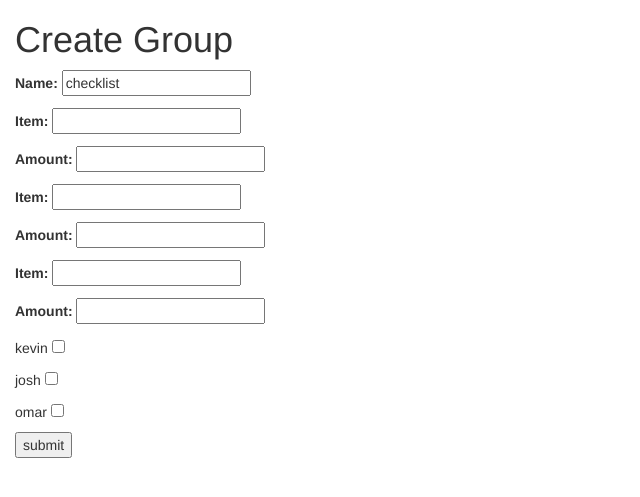
After one commit to omar-jandali/Split, a Django app: page /groups/1/1/create_bundle/ in a window 1280 px wide. The commit adds this page. Shown: the top 497 px of the page, without its empty margins (0-640 px from the left). Run offline with Django 3.2, Linux system fonts and the light colour scheme; a user stored in the database is signed in; data comes from the database, SQL or seed files in the repository; both versions use the stored data as it was after the commit; parts of the project's set-up code (start-up, migrations or seed data) failed here and were passed over; some libraries are stand-ins or nearby versions.

Commit message:
Commit: Bundles Created
Explain:
I have added the bundels function to the groups. THis allows a user to create a group of expenses that need to be paid into one simple transaction and transfer. You enter each item and its amount. THe amounts will be split abnd added up into a singel amount that each person will owe. It will be verified and transfered like a normal expense. I also ever so slightly restructured the settings page and users views.py file

```diff
--- a/split/groups/forms.py
+++ b/split/groups/forms.py
@@ -32,3 +32,15 @@ class IndividualExpenseForm(forms.ModelForm):
     class Meta:
         model = Expense
         fields = ['amount', 'description']
+
+# the form to create a checklist
+class CreateBundleForm(forms.ModelForm):
+    item1 = forms.CharField(max_length=50, label='Item')
+    item2 = forms.CharField(max_length=50, label='Item')
+    item3 = forms.CharField(max_length=50, label='Item')
+    amount1 = forms.DecimalField(decimal_places=2, max_digits=9, label='Amount')
+    amount2 = forms.DecimalField(decimal_places=2, max_digits=9, label='Amount')
+    amount3 = forms.DecimalField(decimal_places=2, max_digits=9, label='Amount')
+    class Meta:
+        model = Bundle
+        fields = ['name', 'item1', 'amount1', 'item2', 'amount2', 'item3', 'amount3']
--- a/split/groups/models.py
+++ b/split/groups/models.py
@@ -33,3 +33,24 @@ class Expense(models.Model):
     # reference is assigned for single transaction for tracking purposes
     created_by = models.CharField(max_length = 200, default = 'username', null=True)
     created = models.DateTimeField(auto_now_add=True)
+
+# Checklist stores the overall infomraiton about each Checklist
+class Bundle(models.Model):
+    user = models.ForeignKey(User, on_delete=models.CASCADE)
+    group = models.ForeignKey(Group, on_delete=models.CASCADE)
+    name = models.CharField(max_length=100, default='checklist')
+    # total amount required from each person
+    total = models.DecimalField(decimal_places=2, max_digits=9, default=0)
+    # reference number
+    reference = models.IntegerField(default=0)
+    created = models.DateTimeField(auto_now_add=True)
+
+# Item saves all of the individal items that make a Checklist
+# 1 set of items for a checklist shared by everyone
+class Item(models.Model):
+    group = models.ForeignKey(Group, on_delete=models.CASCADE)
+    item = models.CharField(max_length=100, default='item')
+    amount = models.DecimalField(decimal_places=2, max_digits=9, default=0)
+    # reference number
+    reference = models.IntegerField(default=0)
+    created = models.DateTimeField(auto_now_add=True)
--- /dev/null
+++ b/split/groups/templates/groups/create_bundle.html
@@ -0,0 +1,18 @@
+{% extends "general/base.html" %}
+
+{% block standard %}
+    <h1>Create Group</h1>
+    <p>{{ message }}</p>
+    <form method="POST">
+        {% csrf_token %}
+        {{ form.as_p }}
+        {% for member in members %}
+          <p>
+            {{ member.user.username }}
+            <input type="checkbox" name="{{member.user.username}}" value="{{member.user.username}}">
+          </p>
+        {% endfor %}
+        <input type="submit" name="submit" value="submit">
+    </form>
+
+{% endblock %}
--- a/split/groups/urls.py
+++ b/split/groups/urls.py
@@ -8,6 +8,8 @@ urlpatterns = [
         views.group_home, name='group_home'),
     url(r'^(?P<groupid>[0-9]+)/(?P<groupname>[\w+-]+)/create_expense/$',
         views.create_expense, name='create_expense'),
+    url(r'^(?P<groupid>[0-9]+)/(?P<groupname>[\w+-]+)/create_bundle/$',
+        views.create_bundle, name='create_bundle'),
     url(r'^(?P<expensename>[\w+-]+)/(?P<reference>[0-9]+)/even_expense/$',
         views.even_expense, name='even_expense'),
     url(r'^(?P<expensename>[\w+-]+)/(?P<reference>[0-9]+)/individual_expense/$',
--- a/split/groups/views.py
+++ b/split/groups/views.py
@@ -47,13 +47,19 @@ def group_home(request, groupid, groupname):
         return redirect('groups')
     # grab the group members
     members = Member.objects.filter(group = group).all()
+    expenses = Expense.objects.filter(group = group).all()
+    # list of bundles
+    bundles = Bundle.objects.filter(group = group).all()
+    # list of budle items
+    items = Item.objects.filter(group = group).all()
     # everything passed to html template
-    expenses = Expense.objects.filter(group = group).all()
     parameters = {
         'name':name,
         'group':group,
         'members':members,
         'expenses':expenses,
+        'bundles':bundles,
+        'items':items,
     }
     return render(request, 'groups/group_home.html', parameters)
 
@@ -317,6 +323,80 @@ def individual_expense(request, expensename, reference):
         # render the html template
         return render(request, 'groups/individual_expense.html', parameters)
 
+# ensure that someone is logged in
+@login_required
+# creating bundle items
+def create_bundle(request, groupid, groupname):
+    # grab the logged in user
+    user = request.user
+    # grab the currentgroup
+    group = Group.objects.get(id = groupid)
+    # group members
+    members = Member.objects.filter(group = group).all()
+    members_count = Member.objects.filter(group = group).count()
+    # generate a reference number
+    reference = generate_number()
+    # check to see if the form was submitted
+    if request.method == 'POST':
+        # grab the form submiited
+        form = CreateBundleForm(request.POST)
+        # validate the form
+        if form.is_valid():
+            # grab the cleaned data from form
+            cd = form.cleaned_data
+            # grab the form content
+            cd = form.cleaned_data
+            name = cd['name']
+            amount1 = cd['amount1']
+            item1 = cd['item1']
+            amount2 = cd['amount2']
+            item2 = cd['item2']
+            amount3 = cd['amount3']
+            item3 = cd['item3']
+            count = 0
+            for member in members:
+                if member.user.username in request.POST:
+                    count = count + 1
+            split_1 = split_even(amount1, count)
+            split_2 = split_even(amount2, count)
+            split_3 = split_even(amount3, count)
+            total = split_1 + split_2 + split_3
+            for member in members:
+                if member.user.username in request.POST:
+                    new_bundle = Bundle.objects.create(
+                        user = member.user,
+                        group = group,
+                        name = name,
+                        reference = reference,
+                        total = total
+                    )
+            new_item = Item.objects.create(
+                group = group,
+                item = item1,
+                amount = split_1,
+                reference = reference
+            )
+            new_item = Item.objects.create(
+                group = group,
+                item = item2,
+                amount = split_2,
+                reference = reference
+            )
+            new_item = Item.objects.create(
+                group = group,
+                item = item3,
+                amount = split_3,
+                reference = reference
+            )
+            return redirect('group_home', groupid = groupid, groupname = groupname)
+    else:
+        form = CreateBundleForm()
+        parameters = {
+            'form':form,
+            'members':members,
+        }
+        return render(request, 'groups/create_bundle.html', parameters)
+
 # split an amount by number
 def split_even(amount, count):
     # assign amount and count
```
Also changed, not shown: split/groups/templates/groups/group_home.html (+9 -0 lines), split/db.sqlite3, split/groups/migrations/0002_bundle_expense_item.py.
